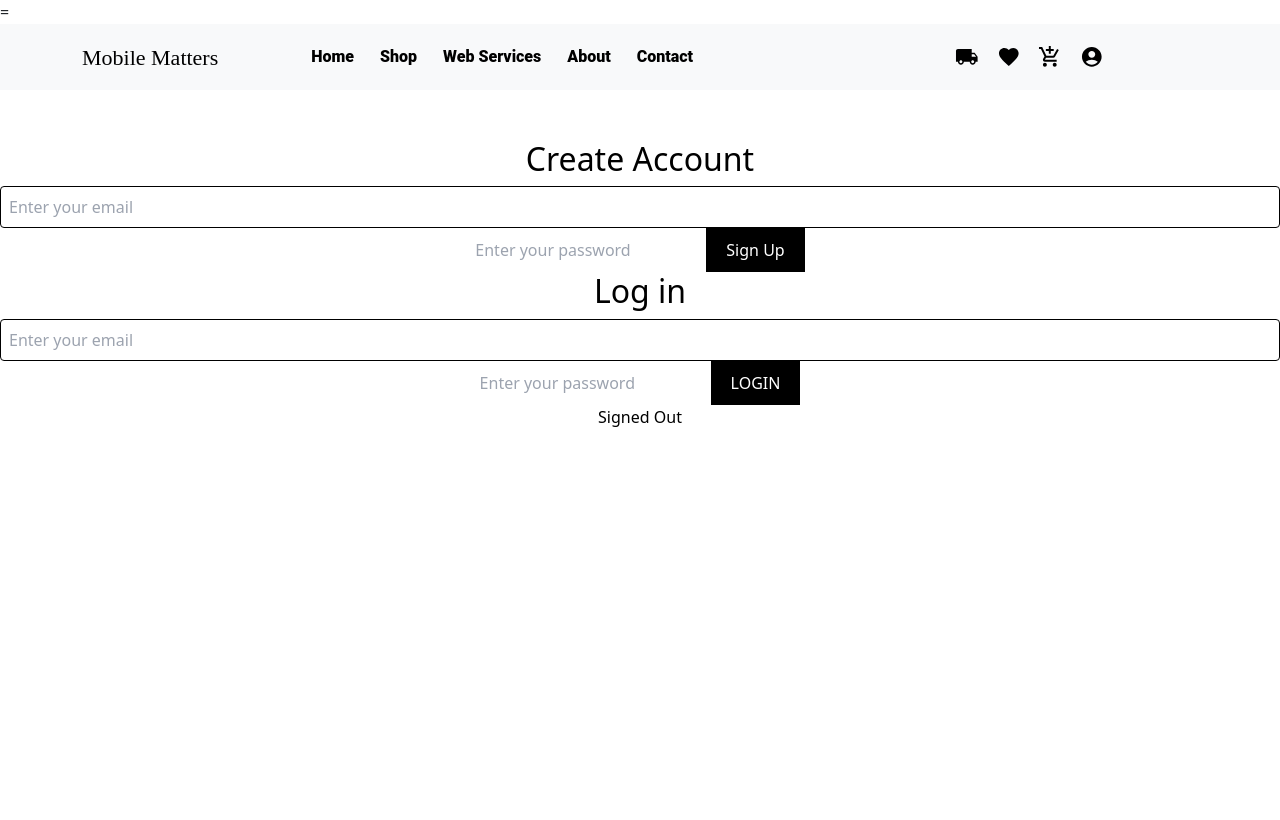
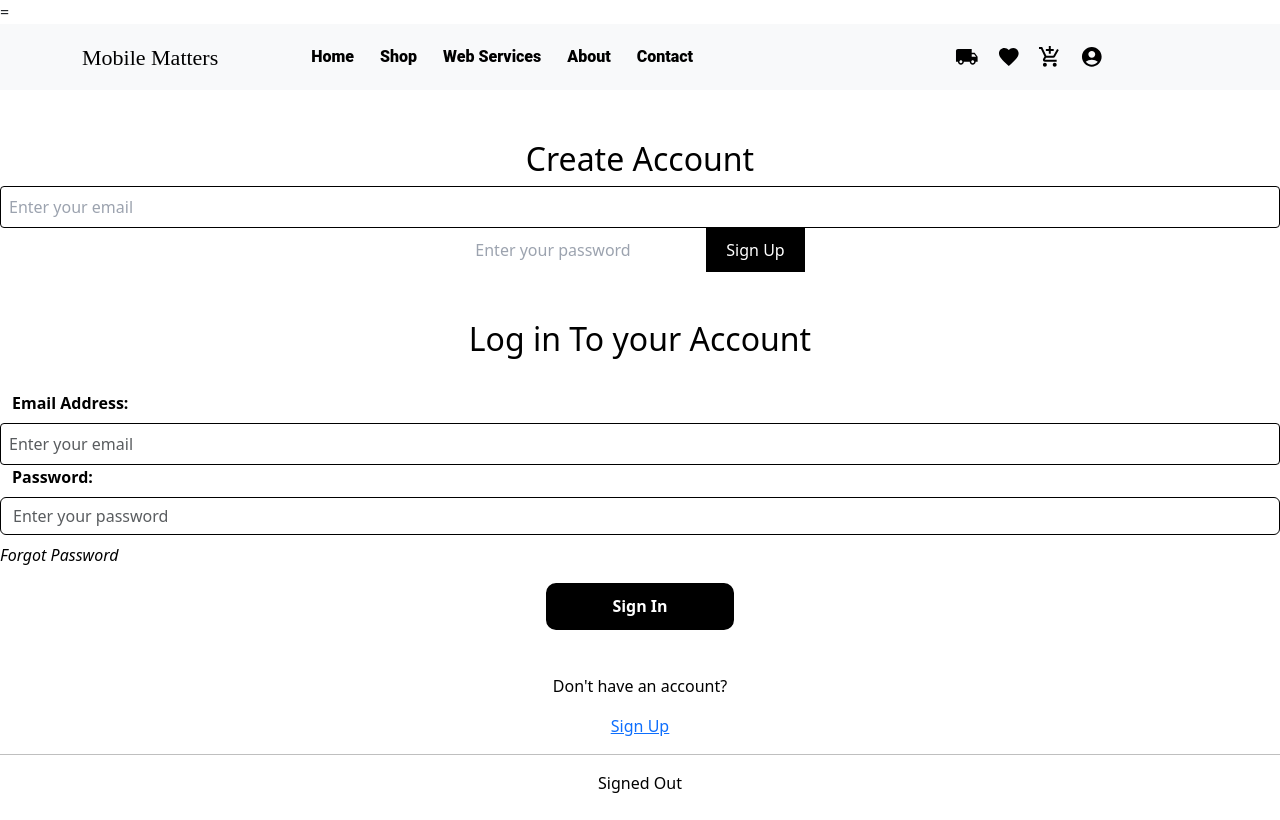
Before and after one commit to HlobisileLukhele/mobile-matters-ecommerce-site, a React (Create React App) app: page /profile in a window 1280 px wide. Built offline with nearby package versions, Linux system fonts and the light colour scheme; no server answers.

Commit message:
added id to link form and form control,  created paragraph to sign in if dont have an account

```diff
--- a/src/Components/GoogleSignIn/SignIn.jsx
+++ b/src/Components/GoogleSignIn/SignIn.jsx
@@ -22,21 +22,33 @@ const SignIn = () => {
 
   return (
      <div className='sign-in-container'>
-      <form onSubmit={signIn}>
-      <h2>Log in</h2>
+      <form onSubmit={signIn} id="signin">
+      <h2 className="login mt-5 pb-4">Log in To your Account </h2>
+      <label htmlFor="email" className="form-label font-medium"> Email Address: </label>
       <input
-      type="email"
+      className='form-control '
+      type="text"
+      id="email"
       placeholder='Enter your email'
       value={email}
       onChange={(e) => setEmail(e.target.value)}
       ></input>
-      <input type="password"
+      <label htmlFor="email" className="form-label font-medium"> Password: </label>
+      <input
+      className='form-control '
+      type="password"
+      id="password"
       placeholder='Enter your password'
       value={password}
       onChange={(e) => setPassword(e.target.value)}
       ></input>
-        <button type="submit"> LOGIN </button>
+      <span className="signin-link d-flex align-right  bg-gray-600 mb-3 mt-2 "><i>Forgot Password</i></span>
+      <button type="submit btn btn-primary border-radius-4 pt-2" className='btn btn-primary'> Sign In </button>
+
       </form>
+      <p className='mt-4 text-center'>Don't have an account?</p>
+      <p><a href="Signup" className="font-weight-bold pb-2 "><u>Sign Up</u></a></p>
+      <hr />
     </div>
   )
 }
```
